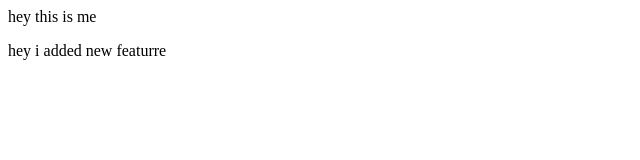
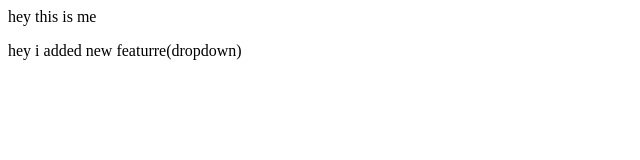
Before and after one commit to Swapnil-CS775/gdsc_practice, a plain HTML site: page index.html in a window 1280 px wide. Shown: the full height of the page, 0-640 px from the left. Drawn offline with Linux system fonts and the light colour scheme.

Commit message:
add dropdown

```diff
--- a/index.html
+++ b/index.html
@@ -1,4 +1,4 @@
 <p>
     hey this is me
 </p>
-<p>hey i added new featurre</p>
+<p>hey i added new featurre(dropdown)</p>
```
